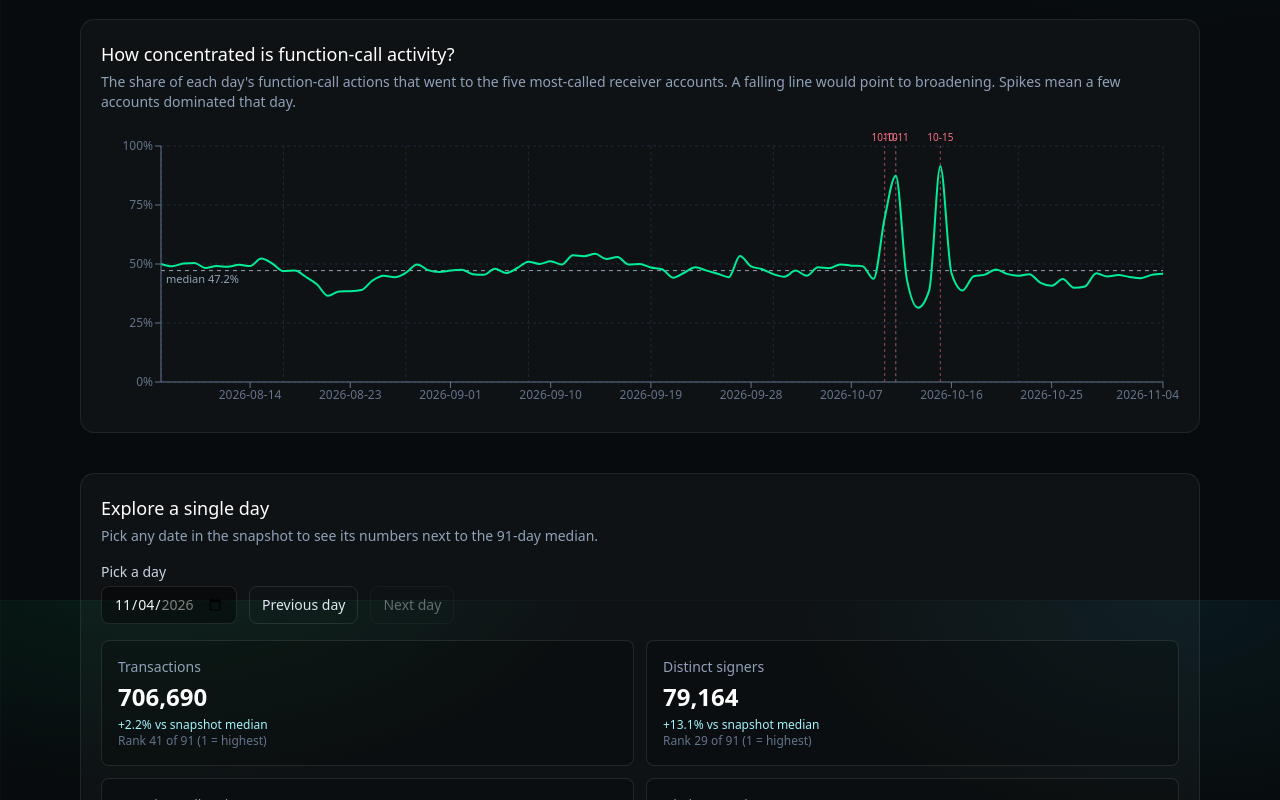
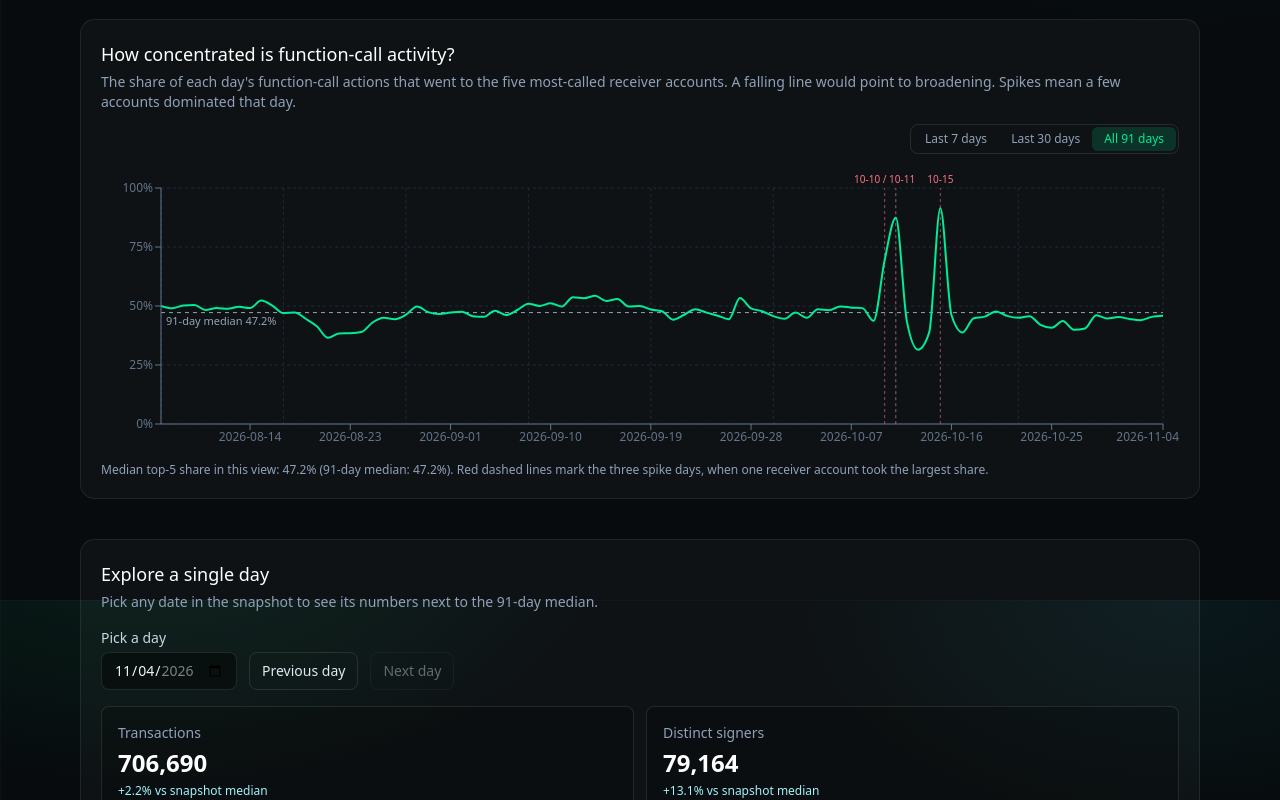
Before and after one commit to cryptobyrj/Nearpulse-ai, a Next.js app: page /network-pulse in a window 1280 px wide. Shown: the part 1800-2600 px from the top of the page. Built offline with nearby package versions, Linux system fonts and the light colour scheme.

Commit message:
Share chart toggle and label fix, NEAR mark in hero, logo link, tap glow on touch

```diff
--- a/src/app/globals.css
+++ b/src/app/globals.css
@@ -182,3 +182,32 @@ a.rounded-xl:hover {
   -webkit-mask-image: radial-gradient(220px circle at var(--mx, 50%) var(--my, 30%), #000 0%, transparent 100%);
   mask-image: radial-gradient(220px circle at var(--mx, 50%) var(--my, 30%), #000 0%, transparent 100%);
 }
+
+
+/* Hide the page-wide watermark. The NEAR mark now lives in the Overview hero. */
+body::after {
+  display: none;
+}
+.hero-mark {
+  position: absolute;
+  right: -2rem;
+  top: -1.5rem;
+  width: min(46vw, 380px);
+  aspect-ratio: 1;
+  background: url("/near-logo.svg") no-repeat center / contain;
+  opacity: 0.09;
+  pointer-events: none;
+  z-index: -1;
+  animation: watermarkFloat 22s ease-in-out infinite alternate;
+}
+@media (max-width: 767px) {
+  .hero-mark {
+    width: 54vw;
+    right: -1.5rem;
+    top: 0;
+    opacity: 0.07;
+  }
+}
+@media (prefers-reduced-motion: reduce) {
+  .hero-mark { animation: none !important; }
+}
--- a/src/components/CursorGlow.tsx
+++ b/src/components/CursorGlow.tsx
@@ -8,21 +8,23 @@ export default function CursorGlow() {
   useEffect(() => {
     const el = ref.current;
     if (!el) return;
-    const fine = window.matchMedia("(hover: hover) and (pointer: fine)").matches;
-    const reduce = window.matchMedia("(prefers-reduced-motion: reduce)").matches;
-    if (!fine || reduce) return;
+    if (window.matchMedia("(prefers-reduced-motion: reduce)").matches) return;
 
     let raf = 0;
+    let hideTimer = 0;
     let x = window.innerWidth / 2;
     let y = window.innerHeight / 3;
     let tx = x;
     let ty = y;
 
+    const place = () => {
+      el.style.setProperty("--mx", `${x}px`);
+      el.style.setProperty("--my", `${y}px`);
+    };
     const step = () => {
       x += (tx - x) * 0.18;
       y += (ty - y) * 0.18;
-      el.style.setProperty("--mx", `${x}px`);
-      el.style.setProperty("--my", `${y}px`);
+      place();
       if (Math.abs(tx - x) > 0.5 || Math.abs(ty - y) > 0.5) {
         raf = requestAnimationFrame(step);
       } else {
@@ -30,20 +32,36 @@ export default function CursorGlow() {
       }
     };
     const onMove = (e: PointerEvent) => {
+      if (e.pointerType === "touch") return;
       tx = e.clientX;
       ty = e.clientY;
       el.style.opacity = "1";
       if (!raf) raf = requestAnimationFrame(step);
+    };
+    // Touch screens: tapping lights the grid around the finger for a moment.
+    const onDown = (e: PointerEvent) => {
+      if (e.pointerType !== "touch") return;
+      x = tx = e.clientX;
+      y = ty = e.clientY;
+      place();
+      el.style.opacity = "1";
+      window.clearTimeout(hideTimer);
+      hideTimer = window.setTimeout(() => {
+        el.style.opacity = "0";
+      }, 900);
     };
     const onLeave = () => {
       el.style.opacity = "0";
     };
 
     window.addEventListener("pointermove", onMove, { passive: true });
+    window.addEventListener("pointerdown", onDown, { passive: true });
     document.documentElement.addEventListener("pointerleave", onLeave);
     return () => {
       window.removeEventListener("pointermove", onMove);
+      window.removeEventListener("pointerdown", onDown);
       document.documentElement.removeEventListener("pointerleave", onLeave);
+      window.clearTimeout(hideTimer);
       if (raf) cancelAnimationFrame(raf);
     };
   }, []);
--- a/src/components/FunctionCallChart.tsx
+++ b/src/components/FunctionCallChart.tsx
@@ -66,7 +66,16 @@ export default function FunctionCallChart({ rows }: { rows: FunctionCallRow[] })
                 stroke="#94a3b8"
                 strokeDasharray="4 4"
                 strokeOpacity={0.6}
-                label={{ value: d.slice(5), position: "top", fill: "#94a3b8", fontSize: 10 }}
+                label={
+                  d === "2026-10-11"
+                    ? undefined
+                    : {
+                        value: d === "2026-10-10" ? "10-10 / 10-11" : d.slice(5),
+                        position: "top",
+                        fill: "#94a3b8",
+                        fontSize: 10,
+                      }
+                }
               />
             ))}
             <Line
--- a/src/components/NavBar.tsx
+++ b/src/components/NavBar.tsx
@@ -96,12 +96,19 @@ export default function NavBar() {
         </ul>
 
         <div className="ml-auto flex items-center gap-3">
-          <div className="flex items-center gap-2 text-xs text-slate-400">
+          <a
+            href="https://docs.near.org/data-infrastructure/big-query"
+            target="_blank"
+            rel="noopener noreferrer"
+            title="Where this data comes from: NEAR BigQuery dataset docs"
+            className="flex items-center gap-2 text-xs text-slate-400 transition-colors hover:text-[#00ec97]"
+          >
             <span className="near-halo">
               <Image src="/near-logo.svg" alt="NEAR logo" width={22} height={22} />
             </span>
             <span className="hidden lg:inline">Built on NEAR data</span>
-          </div>
+            <span className="sr-only">(opens NEAR BigQuery docs in a new tab)</span>
+          </a>
           <button
             type="button"
             aria-label="Toggle menu"
--- a/src/components/ShareChart.tsx
+++ b/src/components/ShareChart.tsx
@@ -1,5 +1,6 @@
 "use client";
 
+import { useState } from "react";
 import {
   CartesianGrid,
   Line,
@@ -11,26 +12,46 @@ import {
   YAxis,
 } from "recharts";
 import type { FunctionCallRow } from "@/lib/data";
+import RangeTabs, { type Range } from "./RangeTabs";
 
 const MARKS = ["2026-10-10", "2026-10-11", "2026-10-15"];
 
+function median(values: number[]) {
+  const s = [...values].sort((a, b) => a - b);
+  const mid = Math.floor(s.length / 2);
+  return s.length % 2 ? s[mid] : (s[mid - 1] + s[mid]) / 2;
+}
+
 export default function ShareChart({ rows }: { rows: FunctionCallRow[] }) {
+  const [range, setRange] = useState<Range>(91);
+
   if (rows.length === 0) {
     return <p className="text-slate-400">No data available.</p>;
   }
-  const data = rows.map((r) => ({
+
+  const all = rows.map((r) => ({
     date: r.date,
     share: Number(((r.top5Calls / r.functionCallActions) * 100).toFixed(1)),
   }));
-  const sorted = data.map((d) => d.share).sort((a, b) => a - b);
-  const mid = Math.floor(sorted.length / 2);
-  const med =
-    sorted.length % 2 ? sorted[mid] : (sorted[mid - 1] + sorted[mid]) / 2;
+  const med = median(all.map((d) => d.share));
+  const shown = all.slice(-range);
+  const rangeMed = median(shown.map((d) => d.share));
+  const marks = MARKS.filter((d) => shown.some((r) => r.date === d));
+
+  function labelFor(d: string): string | undefined {
+    if (d === "2026-10-11" && marks.includes("2026-10-10")) return undefined;
+    if (d === "2026-10-10" && marks.includes("2026-10-11")) return "10-10 / 10-11";
+    return d.slice(5);
+  }
 
   return (
+    <div>
+      <div className="mb-3 flex justify-end">
+        <RangeTabs value={range} onChange={setRange} />
+      </div>
       <div className="h-72 w-full">
         <ResponsiveContainer width="100%" height="100%">
-        <LineChart data={data} margin={{ top: 22, right: 16, left: 0, bottom: 0 }}>
+          <LineChart data={shown} margin={{ top: 22, right: 16, left: 0, bottom: 0 }}>
             <CartesianGrid stroke="#1e293b" strokeDasharray="3 3" />
             <XAxis dataKey="date" stroke="#64748b" fontSize={12} minTickGap={32} />
             <YAxis
@@ -52,22 +73,29 @@ export default function ShareChart({ rows }: { rows: FunctionCallRow[] }) {
               stroke="#94a3b8"
               strokeDasharray="4 4"
               label={{
-              value: `median ${med.toFixed(1)}%`,
+                value: `91-day median ${med.toFixed(1)}%`,
                 position: "insideTopLeft",
                 fill: "#94a3b8",
                 fontSize: 11,
               }}
             />
-          {MARKS.map((d) => (
+            {marks.map((d) => {
+              const text = labelFor(d);
+              return (
                 <ReferenceLine
                   key={d}
                   x={d}
                   stroke="#fb7185"
                   strokeDasharray="3 3"
                   strokeOpacity={0.6}
-              label={{ value: d.slice(5), position: "top", fill: "#fb7185", fontSize: 10 }}
+                  label={
+                    text
+                      ? { value: text, position: "top", fill: "#fb7185", fontSize: 10 }
+                      : undefined
+                  }
                 />
-          ))}
+              );
+            })}
             <Line
               type="monotone"
               dataKey="share"
@@ -80,5 +108,12 @@ export default function ShareChart({ rows }: { rows: FunctionCallRow[] }) {
           </LineChart>
         </ResponsiveContainer>
       </div>
+      <p className="mt-2 text-xs text-slate-400">
+        Median top-5 share in this view: {rangeMed.toFixed(1)}% (91-day median:{" "}
+        {med.toFixed(1)}%).
+        {marks.length > 0 &&
+          " Red dashed lines mark the three spike days, when one receiver account took the largest share."}
+      </p>
+    </div>
   );
 }
```
Lines whose indentation alone changed are shown as unchanged.
